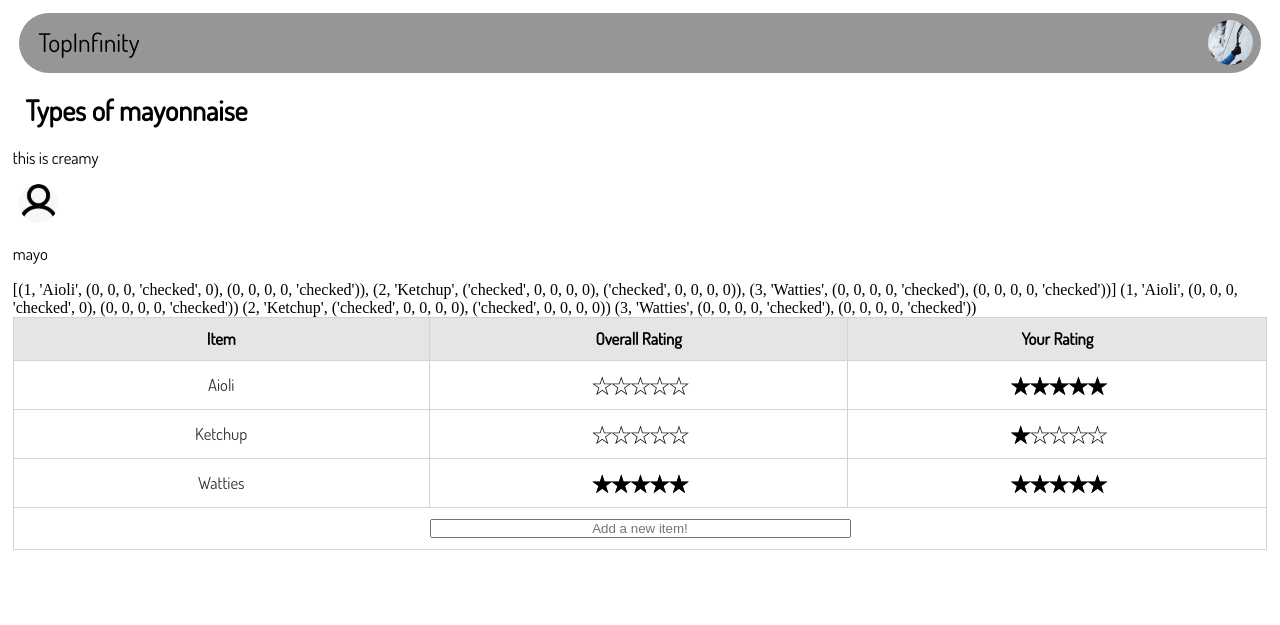
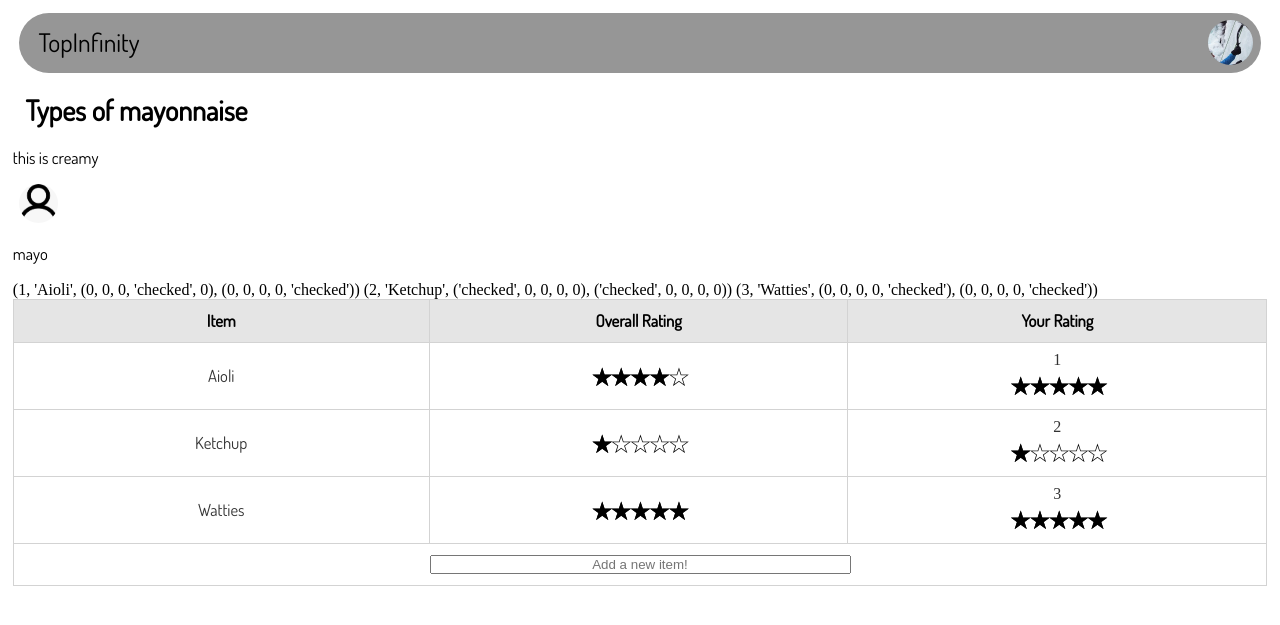
Before and after one commit to JoranQuack/TopInfinity, a Flask app: page /topic/10 in a window 1280 px wide. Shown: the top 625 px of the page. Run offline with Flask 2, Linux system fonts and the light colour scheme; a user stored in the database is signed in; data comes from the database, SQL or seed files in the repository; both versions use the stored data as it was after the commit.

Commit message:
css stars bugfix
added ids in name and for attributes

```diff
--- a/app.py
+++ b/app.py
@@ -299,6 +299,7 @@
 
 @app.post('/rate/<int:itemid>')
 def rate(itemid):
+    print(itemid)
     formrating = f"rating.{itemid}"
     print(formrating)
     rating = request.form[formrating]
@@ -330,7 +331,7 @@
 
 
 @app.post('/additem')
-def addrating():
+def additem():
     name = request.form['itemname'].capitalize()
     cursor = get_db().cursor()
     sql = "INSERT INTO items(name, rating, userid, topicid) VALUES(?,?,?,?)"
--- a/static/styles.css
+++ b/static/styles.css
@@ -194,6 +194,7 @@
 
     .rating>input:checked~label:before {
         opacity: 1;
+
     }
 
     .rating-input:hover>input:checked~label:before {
--- a/templates/topic.html
+++ b/templates/topic.html
@@ -6,8 +6,6 @@
 <p>{{topics[0][1]}}</p>
 <img class="pfp profile-pfp" src="{{url_for('static', filename='/pfps/'+topics[0][3])}}">
 <p>{{topics[0][2]}}</p>
-
-{{items}}
 
 <table>
     <thead>
@@ -32,26 +30,27 @@
             </td>
             <td>
                 <div class="rating">
-                    <input type="radio" name="rating" value="5" {{item[2][4]}}><label>☆</label>
-                    <input type="radio" name="rating" value="4" {{item[2][3]}}><label>☆</label>
-                    <input type="radio" name="rating" value="3" {{item[2][2]}}><label>☆</label>
-                    <input type="radio" name="rating" value="2" {{item[2][1]}}><label>☆</label>
-                    <input type="radio" name="rating" value="1" {{item[2][0]}}><label>☆</label>
+                    <input type="radio" name="rating.{{item[0]}}" value="5" {{item[2][4]}}><label>☆</label>
+                    <input type="radio" name="rating.{{item[0]}}" value="4" {{item[2][3]}}><label>☆</label>
+                    <input type="radio" name="rating.{{item[0]}}" value="3" {{item[2][2]}}><label>☆</label>
+                    <input type="radio" name="rating.{{item[0]}}" value="2" {{item[2][1]}}><label>☆</label>
+                    <input type="radio" name="rating.{{item[0]}}" value="1" {{item[2][0]}}><label>☆</label>
                 </div>
             </td>
             <td>
-                <form class="ratingform" action="/rate/{{item[0]}}" method="post">
+                <form class="ratingform" action="{{url_for('rate', itemid=item[0])}}" method="post">
+                    {{item[0]}}
                     <div class="rating-input rating">
-                        <input onclick="form.submit()" type="radio" name="rating.{{item[0]}}" value="5" id="5"
-                            {{item[3][4]}}><label for="5">☆</label>
-                        <input onclick="form.submit()" type="radio" name="rating.{{item[0]}}" value="4" id="4"
-                            {{item[3][3]}}><label for="4">☆</label>
-                        <input onclick="form.submit()" type="radio" name="rating.{{item[0]}}" value="3" id="3"
-                            {{item[3][2]}}><label for="3">☆</label>
-                        <input onclick="form.submit()" type="radio" name="rating.{{item[0]}}" value="2" id="2"
-                            {{item[3][1]}}><label for="2">☆</label>
-                        <input onclick="form.submit()" type="radio" name="rating.{{item[0]}}" value="1" id="1"
-                            {{item[3][0]}}><label for="1">☆</label>
+                        <input onclick="form.submit()" type="radio" name="rating.{{item[0]}}" value="5" id="5.{{item[0]}}"
+                            {{item[3][4]}}><label for="5.{{item[0]}}">☆</label>
+                        <input onclick="form.submit()" type="radio" name="rating.{{item[0]}}" value="4" id="4.{{item[0]}}"
+                            {{item[3][3]}}><label for="4.{{item[0]}}">☆</label>
+                        <input onclick="form.submit()" type="radio" name="rating.{{item[0]}}" value="3" id="3.{{item[0]}}"
+                            {{item[3][2]}}><label for="3.{{item[0]}}">☆</label>
+                        <input onclick="form.submit()" type="radio" name="rating.{{item[0]}}" value="2" id="2.{{item[0]}}"
+                            {{item[3][1]}}><label for="2.{{item[0]}}">☆</label>
+                        <input onclick="form.submit()" type="radio" name="rating.{{item[0]}}" value="1" id="1.{{item[0]}}"
+                            {{item[3][0]}}><label for="1.{{item[0]}}">☆</label>
                     </div>
                 </form>
             </td>
```
Also changed, not shown: topinfinity.db.
